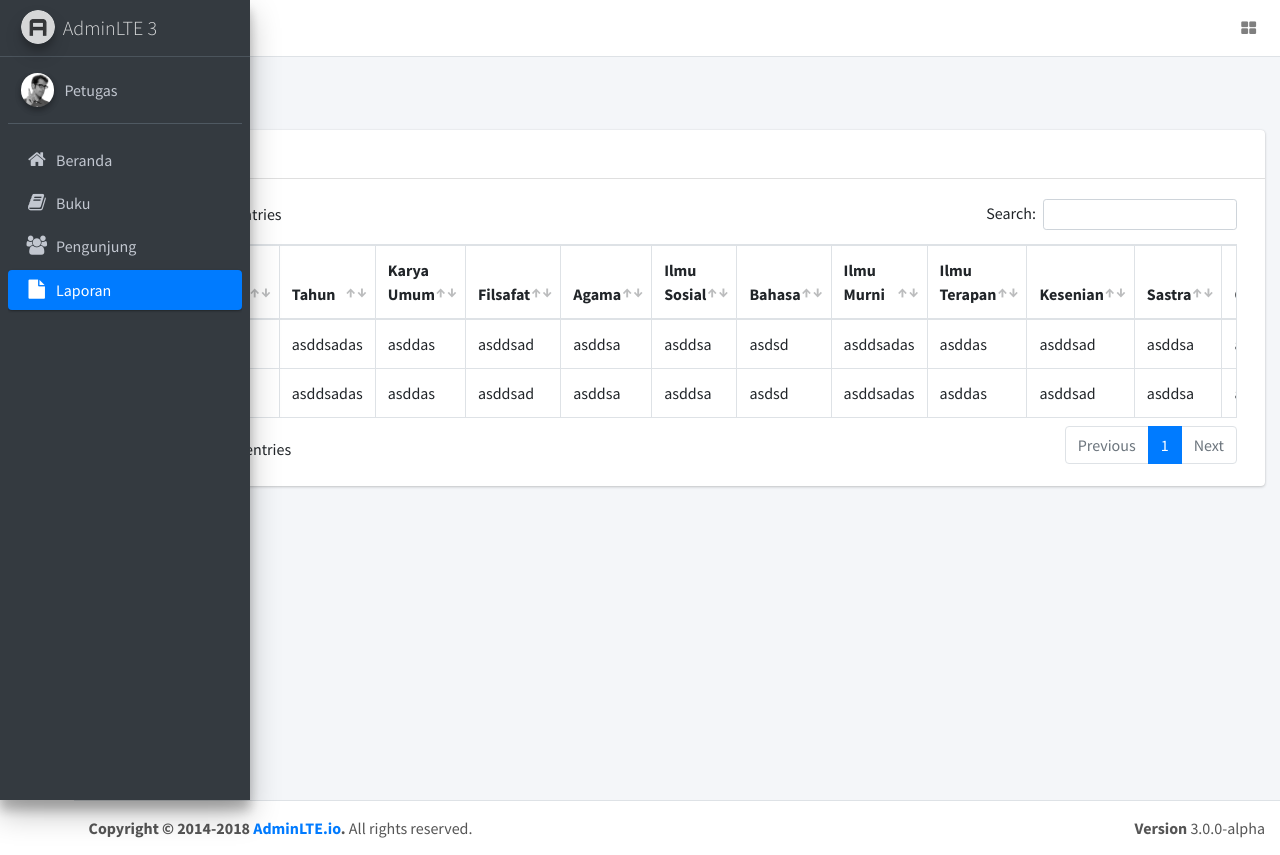
After one commit to jbenastey/puswil-graph, a CodeIgniter app: page /puswil-graph/laporan in a window 1280 px wide. The commit adds this page. Run offline with CodeIgniter, Linux system fonts and the light colour scheme; some libraries are stand-ins or nearby versions.

Commit message:
tambah tampilan laporan dan pengunjung

```diff
--- a/application/config/routes.php
+++ b/application/config/routes.php
@@ -54,3 +54,5 @@ $route['404_override'] = '';
 $route['translate_uri_dashes'] = FALSE;
 
 $route['buku'] = 'BukuController';
+$route['laporan'] = 'LaporanController';
+$route['pengunjung'] = 'PengunjungController';
--- /dev/null
+++ b/application/controllers/LaporanController.php
@@ -0,0 +1,13 @@
+<?php
+
+class LaporanController extends CI_Controller{
+	public function __construct()
+	{
+		parent::__construct();
+	}
+	public function index(){
+		$this->load->view('templates/header');
+		$this->load->view('laporan/index');
+		$this->load->view('templates/footer');
+	}
+}
--- /dev/null
+++ b/application/views/laporan/index.php
@@ -0,0 +1,83 @@
+<div class="content-header">
+	<div class="container-fluid">
+		<div class="row mb-2">
+			<div class="col-sm-6">
+				<h1 class="m-0 text-dark">Laporan</h1>
+			</div><!-- /.col -->
+		</div><!-- /.row -->
+	</div><!-- /.container-fluid -->
+</div>
+
+<section class="content">
+	<div class="container-fluid">
+		<!-- Small boxes (Stat box) -->
+		<div class="row">
+			<div class="col-12">
+				<div class="card">
+					<div class="card-header">
+						Data Laporan
+					</div>
+					<div class="card-body">
+						<table id="example1" class="table table-bordered table-responsive">
+							<thead>
+							<tr>
+								<th>No</th>
+								<th>Bahan Pustaka</th>
+								<th>Tahun</th>
+								<th>Karya Umum</th>
+								<th>Filsafat</th>
+								<th>Agama</th>
+								<th>Ilmu Sosial</th>
+								<th>Bahasa</th>
+								<th>Ilmu Murni</th>
+								<th>Ilmu Terapan</th>
+								<th>Kesenian</th>
+								<th>Sastra</th>
+								<th>Geografi</th>
+								<th>Jumlah</th>
+								<th>Aksi</th>
+							</tr>
+							</thead>
+							<tbody>
+							<tr>
+								<td>1</td>
+								<td>asdsd</td>
+								<td>asddsadas</td>
+								<td>asddas</td>
+								<td>asddsad</td>
+								<td>asddsa</td>
+								<td>asddsa</td>
+								<td>asdsd</td>
+								<td>asddsadas</td>
+								<td>asddas</td>
+								<td>asddsad</td>
+								<td>asddsa</td>
+								<td>asddsa</td>
+								<td>asddsa</td>
+								<td>asddsa</td>
+							</tr>
+							<tr>
+								<td>2</td>
+								<td>asdsd</td>
+								<td>asddsadas</td>
+								<td>asddas</td>
+								<td>asddsad</td>
+								<td>asddsa</td>
+								<td>asddsa</td>
+								<td>asdsd</td>
+								<td>asddsadas</td>
+								<td>asddas</td>
+								<td>asddsad</td>
+								<td>asddsa</td>
+								<td>asddsa</td>
+								<td>asddsa</td>
+								<td>asddsa</td>
+							</tr>
+							</tbody>
+						</table>
+					</div>
+				</div>
+			</div>
+		</div>
+	</div>
+</section>
--- a/application/views/templates/header.php
+++ b/application/views/templates/header.php
@@ -28,7 +28,7 @@
 	<!-- Google Font: Source Sans Pro -->
 	<link href="https://fonts.googleapis.com/css?family=Source+Sans+Pro:300,400,400i,700" rel="stylesheet">
 </head>
-<body class="hold-transition sidebar-mini">
+<body class="hold-transition sidebar-mini sidebar-collapse">
 <div class="wrapper">
 
 	<!-- Navbar -->
```
Also changed, not shown: application/controllers/PengunjungController.php (added, +13 -0 lines), application/views/pengunjung/index.php (added, +68 -0 lines).
